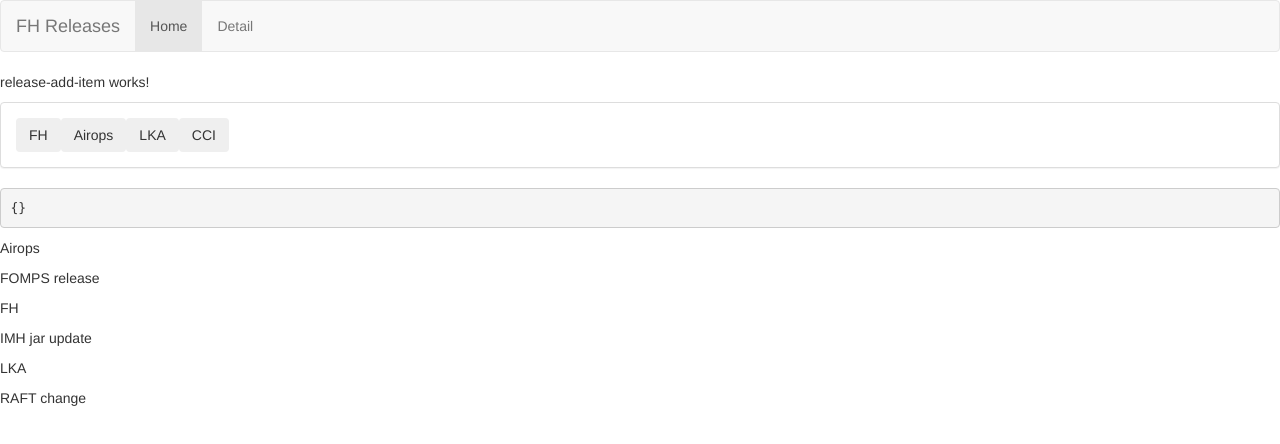
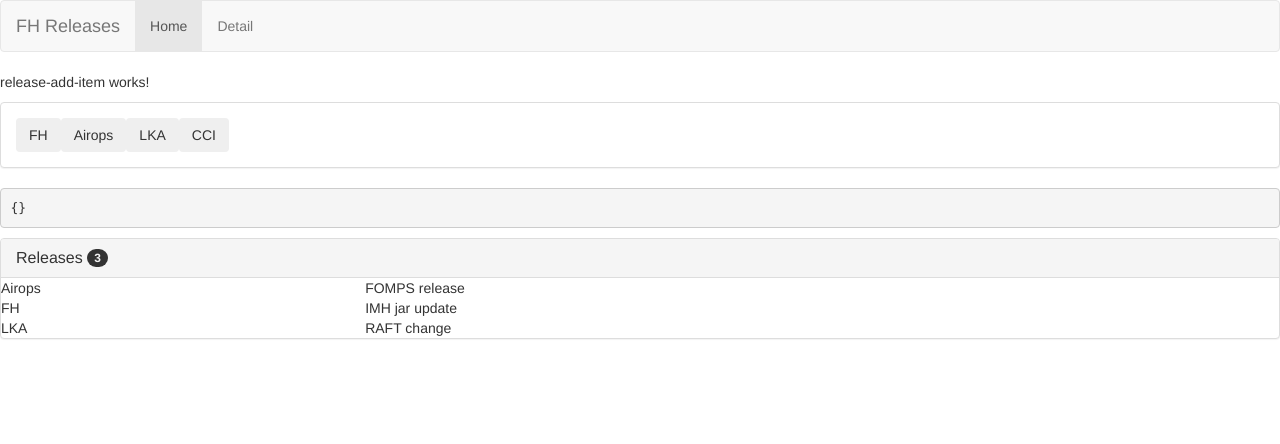
Before and after one commit to MattMasuda/workshop-app, an Angular app: page /#/home in a window 1280 px wide. Shown: the top 444 px of the page. Built offline with nearby package versions, Linux system fonts and the light colour scheme.

Commit message:
Add styling to release list

```diff
--- a/src/app/release-list/release-list.component.html
+++ b/src/app/release-list/release-list.component.html
@@ -1,4 +1,11 @@
-<div *ngFor="let release of releases">
-  <p>{{ release.customer }}</p>
-  <p>{{ release.description }}<p>
+<div class="panel panel-default">
+  <div class="panel-heading">
+    <h3 class="panel-title">Releases <span class="badge">{{ count }}</span></h3>
+  </div>
+    <table class="table">
+      <tr *ngFor="let release of releases">
+        <td>{{ release.customer }}</td>
+        <td>{{ release.description }}</td>
+      </tr>
+    </table>
 </div>
--- a/src/app/release-list/release-list.component.ts
+++ b/src/app/release-list/release-list.component.ts
@@ -23,14 +23,17 @@ export class ReleaseListComponent implements OnInit {
       "customer": "LKA",
       "description": "RAFT change"
     }
+  ]
 
-  ]
+  count: number = 0;
+
   constructor() {
     this.releases.sort((left, right)=> {
       if (left.customer > right.customer) return 1;
       if (left.customer < right.customer) return -1;
       return 0;
     });
+    this.count = this.releases.length;
   }
 
   ngOnInit() {
```
